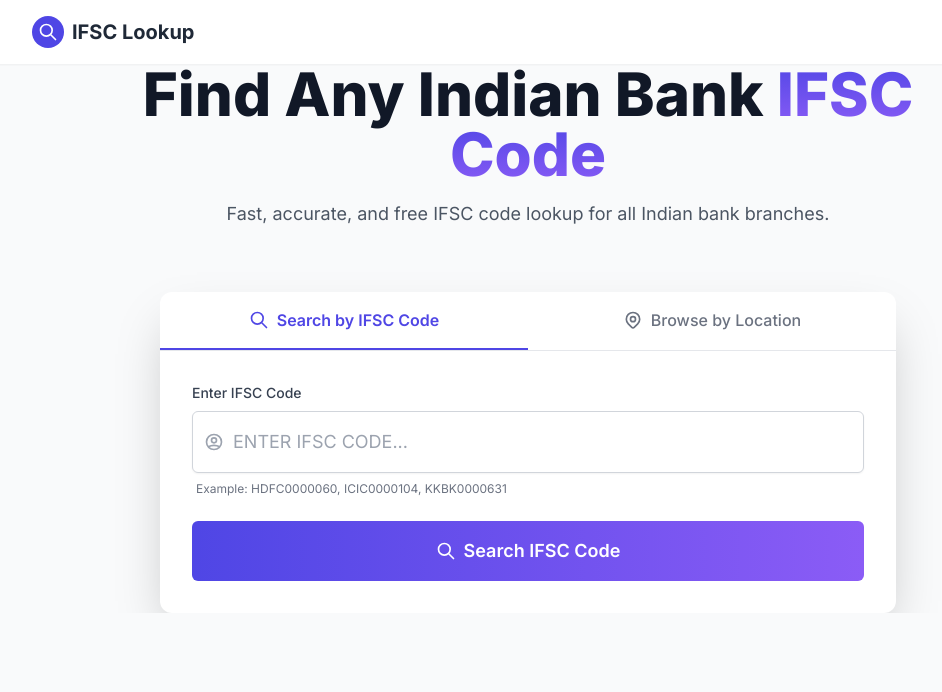
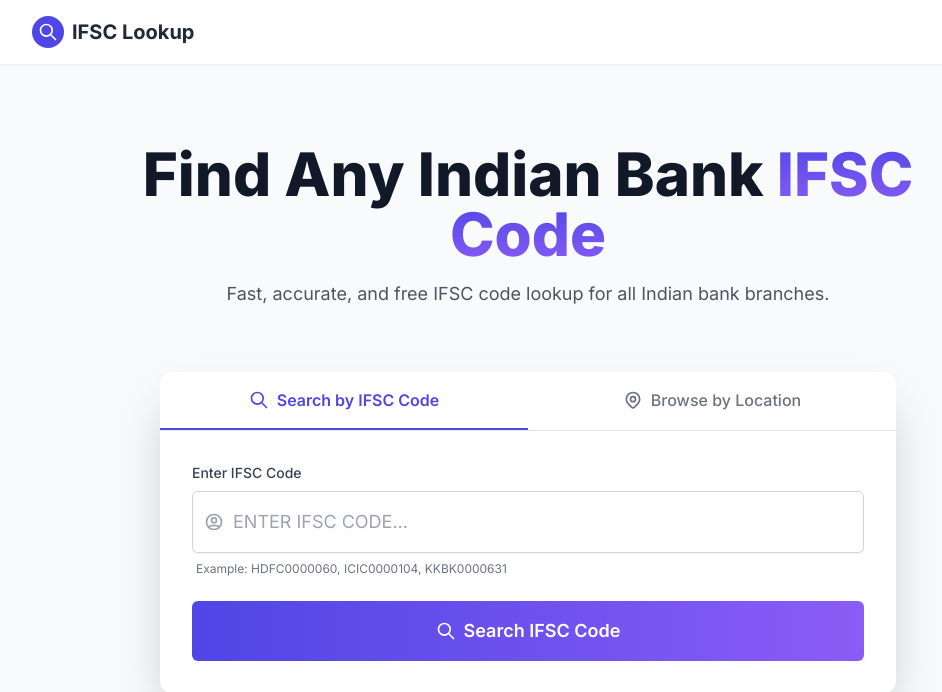
Before and after one commit to lactustech/ifsclookup-api, a FastAPI app: page / in a window 1280 px wide. Shown: the top 692 px of the page, without its empty margins (112-1054 px from the left). Run offline with FastAPI, Linux system fonts and the light colour scheme; some libraries are stand-ins or nearby versions.

Commit message:
Update index.html

```diff
--- a/templates/index.html
+++ b/templates/index.html
@@ -3,8 +3,8 @@
 {% block content %}
 <div class="relative overflow-hidden">
     <!-- Hero Section -->
-    <div class="container mx-auto max-w-4xl px-4 pt-18 pb-16 text-center">
-        <h1 class="text-4xl md:text-6xl font-extrabold text-gray-900 leading-tight">
+    <div class="container mx-auto max-w-4xl px-4 pt-20 pb-16 text-center">
+        <h1 class="text-3xl md:text-6xl font-extrabold text-gray-900 leading-tight">
             Find Any Indian Bank <span class="hero-gradient-text">IFSC Code</span>
         </h1>
         <p class="mt-4 text-lg text-gray-600 max-w-2xl mx-auto">
```
